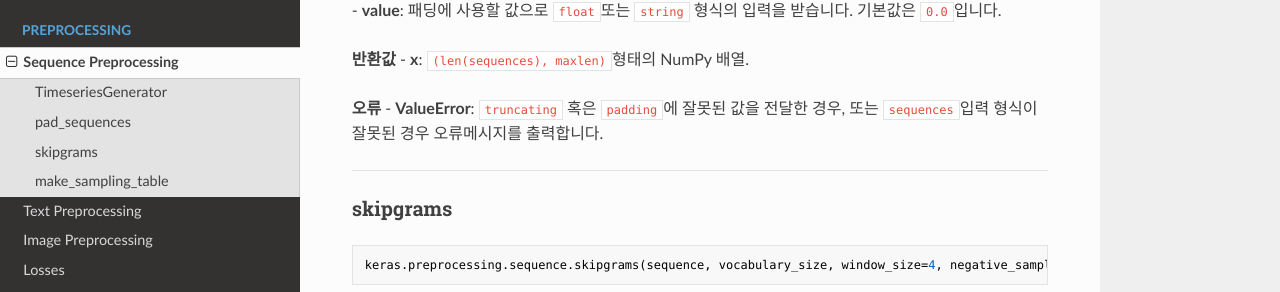
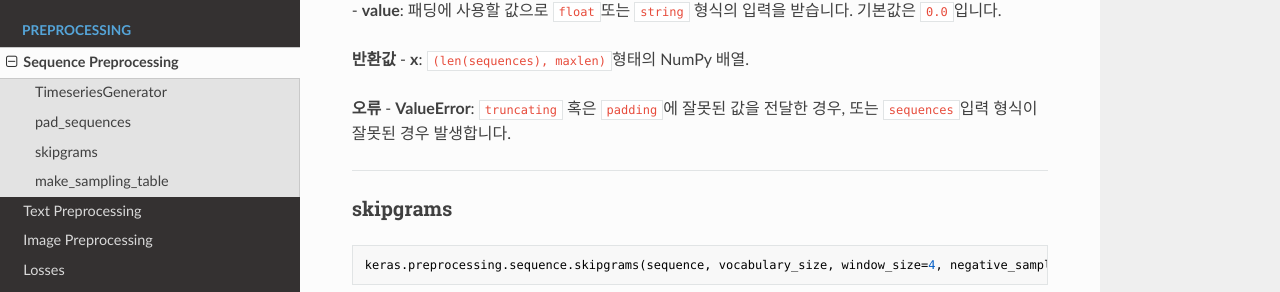
Before and after one commit to keras-team/keras-docs-ko, an MkDocs documentation site: the page built from sources/preprocessing/sequence.md, in a window 1280 px wide and 900 px high, scrolled down 1700 px. Shown: the part 159-451 px from the top of the window. Built offline with MkDocs 1.6.1, drawn with Linux system fonts in a browser that asks for light colours; nearby versions of some CDN libraries.

Commit message:
Translate Raises

```diff
--- a/sources/preprocessing/sequence.md
+++ b/sources/preprocessing/sequence.md
@@ -70,7 +70,7 @@ __반환값__
 - __x__: `(len(sequences), maxlen)`형태의 NumPy 배열.
 
 __오류__
-- __ValueError__: `truncating` 혹은 `padding`에 잘못된 값을 전달한 경우, 또는 `sequences`입력 형식이 잘못된 경우 오류메시지를 출력합니다.
+- __ValueError__: `truncating` 혹은 `padding`에 잘못된 값을 전달한 경우, 또는 `sequences`입력 형식이 잘못된 경우 발생합니다.
 
 ----
 ### skipgrams
```
